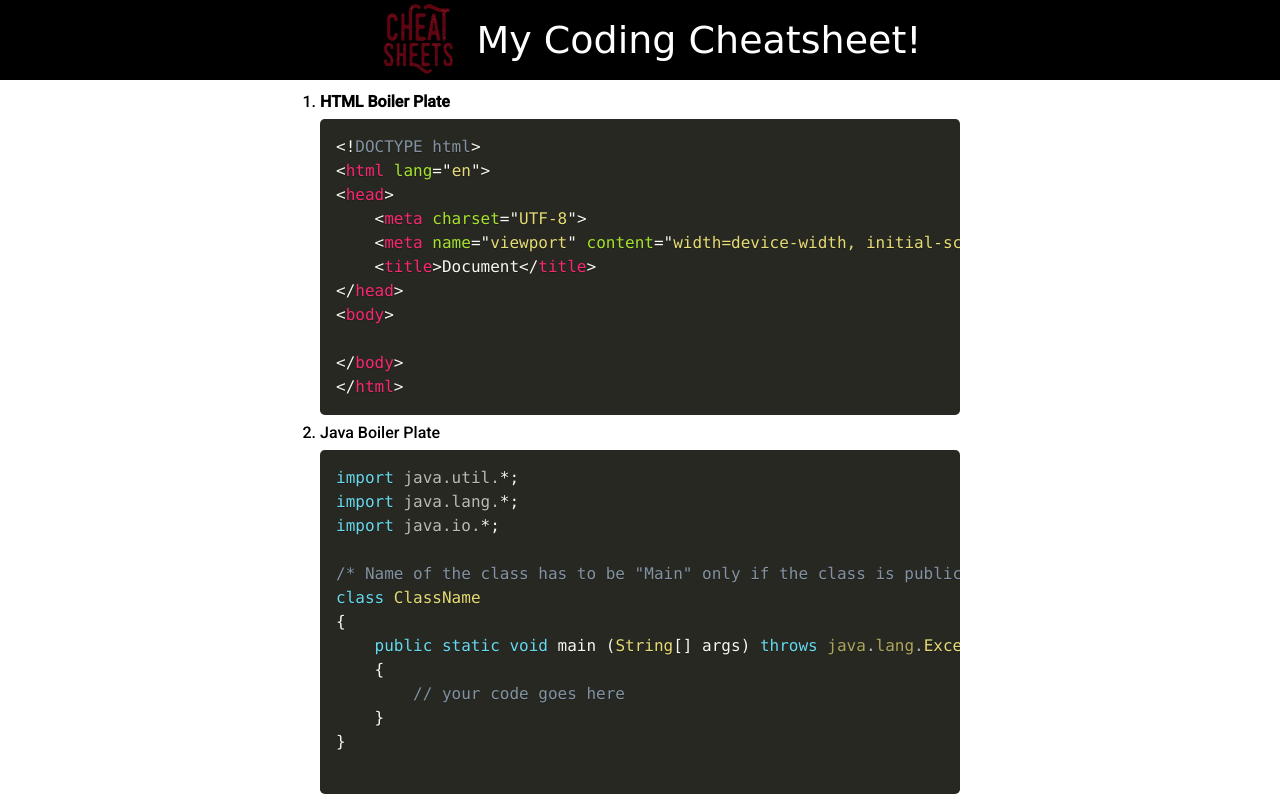
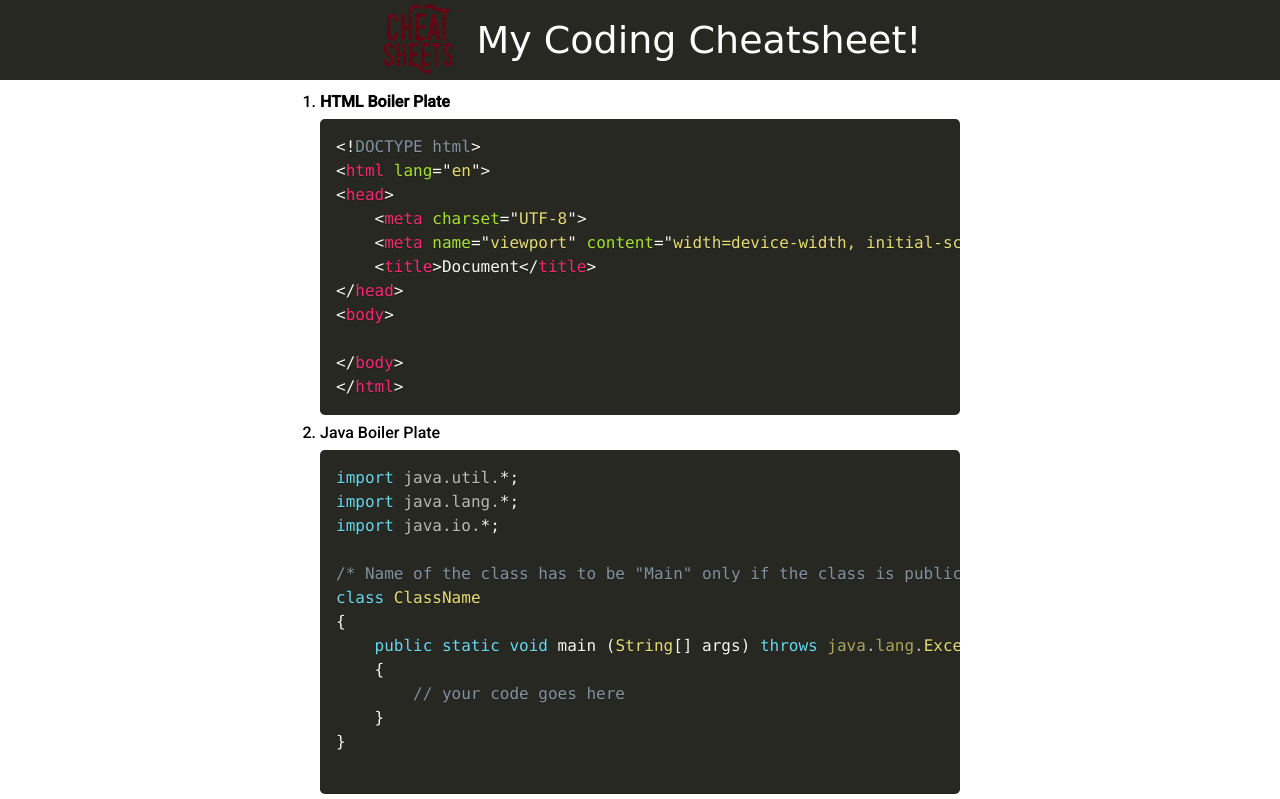
Before and after one commit to HarshVardhan-Omar/My-Coding-Cheatsheet, a plain HTML site: page index.html in a window 1280 px wide. Shown: the top 799 px of the page. Drawn offline with Linux system fonts and the light colour scheme; some packages are replaced by stand-ins of ours; a script that the page names is missing; a web font is replaced by a local one.

Commit message:
Updated navbar colour

```diff
--- a/style.css
+++ b/style.css
@@ -6,7 +6,7 @@ nav{
     display:flex;
     align-items: center;
     justify-content: center;
-    background-color: black;
+    background-color: #272822;
     color: white;
 }
 .heading{
```
